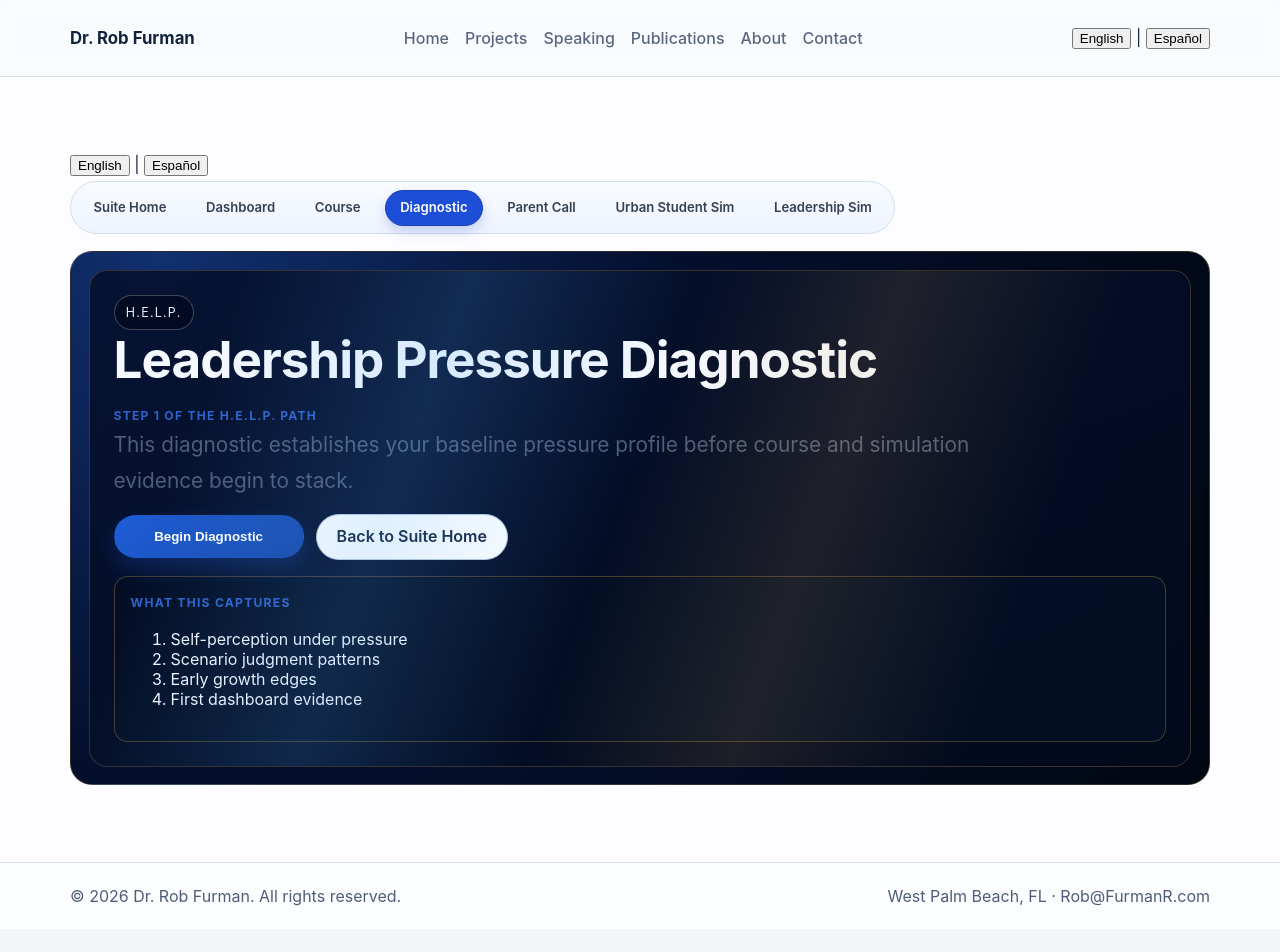
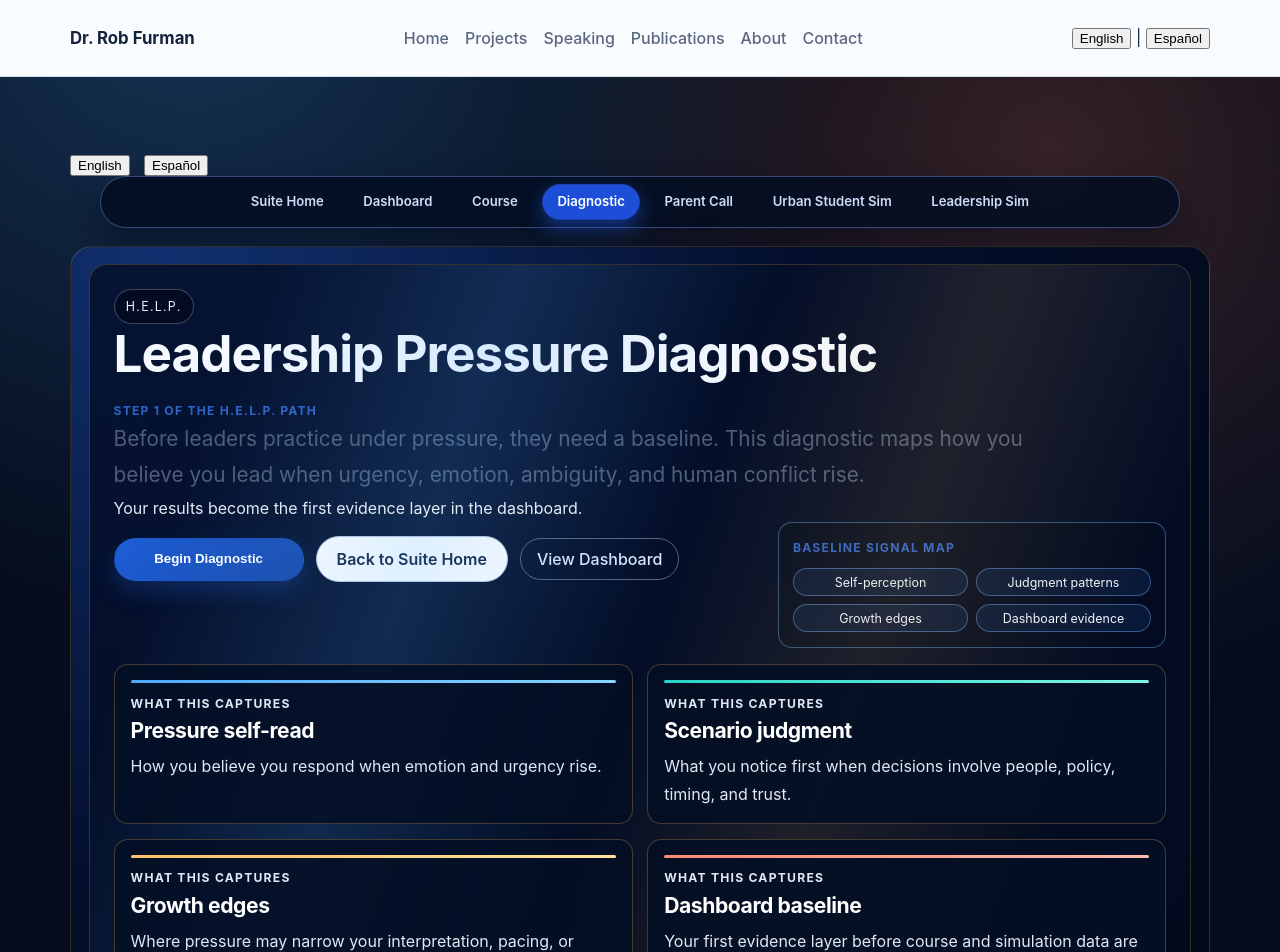
Before and after one commit to DrRobF/rob-furman-portfolio, a Next.js app: page /human-equation-suite/diagnostic in a window 1280 px wide. Shown: the top 952 px of the page. Before the commit the page ends 929 px from the top, so only its background shows below. Built offline with nearby package versions, Linux system fonts and the light colour scheme.

Commit message:
Enhance diagnostic landing design and CTA flow

```diff
--- a/app/human-equation-suite/diagnostic/helpSuite.module.css
+++ b/app/human-equation-suite/diagnostic/helpSuite.module.css
@@ -59,3 +59,46 @@
 }
 
 .helpButton { min-width: 190px; }
+
+.diagnosticSection {
+  background:
+    radial-gradient(circle at 15% -10%, rgba(77, 169, 255, 0.28), transparent 38%),
+    radial-gradient(circle at 82% 6%, rgba(255, 131, 102, 0.2), transparent 34%),
+    linear-gradient(180deg, #030916 0%, #050d1f 45%, #040a19 100%);
+}
+
+.navWrap :global(.human-equation-nav) {
+  margin: 0 auto 1rem;
+  width: min(1080px, 100%);
+  justify-content: center;
+  border: 1px solid rgba(128, 166, 255, 0.38);
+  background: rgba(4, 14, 34, 0.88);
+  box-shadow: 0 18px 34px rgba(2, 8, 22, 0.4);
+}
+
+.navWrap :global(.human-equation-nav .button.secondary) { color: #cddcf8; }
+.navWrap :global(.human-equation-nav .button.primary) { box-shadow: 0 8px 20px rgba(39, 97, 255, 0.45); }
+
+.evidenceLine { color: #eff5ff; opacity: 0.95; }
+.heroLayout { display: grid; grid-template-columns: 1.25fr .75fr; gap: 1rem; align-items: start; }
+.signalCard { border: 1px solid rgba(109, 189, 255, 0.4); border-radius: 14px; background: rgba(3, 13, 33, 0.92); padding: .9rem; }
+.signalChips { display: grid; grid-template-columns: 1fr 1fr; gap: .5rem; margin-top: .6rem; }
+.signalChips span { display: inline-flex; justify-content: center; border-radius: 999px; padding: .35rem .55rem; border: 1px solid rgba(120, 180, 255, 0.42); background: rgba(9, 26, 58, 0.95); color: #eef4ff; font-size: .78rem; }
+
+.captureGrid { display: grid; grid-template-columns: repeat(2, minmax(0, 1fr)); gap: .9rem; margin-top: 1rem; }
+.captureCard { position: relative; margin-top: 0; min-height: 140px; }
+.captureCard h3 { margin: .35rem 0 .5rem; color: #ffffff; }
+.captureCard p { color: #edf3ff; opacity: 0.95; }
+.captureAccent { display: block; height: 3px; border-radius: 999px; margin-bottom: .6rem; }
+.captureAccent[data-index='1'] { background: linear-gradient(90deg, #4da9ff, #87d4ff); }
+.captureAccent[data-index='2'] { background: linear-gradient(90deg, #2ad4c8, #7ff4e5); }
+.captureAccent[data-index='3'] { background: linear-gradient(90deg, #ffc165, #ffe39d); }
+.captureAccent[data-index='4'] { background: linear-gradient(90deg, #ff8a72, #ffbaa9); }
+.nextPanel { margin-top: .9rem; }
+.nextPanel ol { margin: .35rem 0 0 1.1rem; color: #f5f8ff; }
+.nextPanel li { margin-bottom: .3rem; }
+
+@media (max-width: 900px) {
+  .heroLayout { grid-template-columns: 1fr; }
+  .captureGrid { grid-template-columns: 1fr; }
+}
--- a/app/human-equation-suite/diagnostic/page.js
+++ b/app/human-equation-suite/diagnostic/page.js
@@ -391,23 +391,35 @@ export default function HumanEquationDiagnosticPage() {
       return () => window.clearTimeout(timer);
     } catch {}
   }, [isComplete, result, completedCount, triggeredProbeCategories, router]);
-  return (<section className="section section-light"><div className="container"><LanguageSwitcher />
-        <HumanEquationNav />
+  return (<section className={`section section-light ${styles.diagnosticSection}`}><div className="container"><LanguageSwitcher />
+        <div className={styles.navWrap}><HumanEquationNav /></div>
     <HelpSuiteShell className={styles.helpSuiteShell}>
       <HelpHeroPanel className={styles.helpHeroPanel}>
         <HelpSubnav className={styles.helpSubnav}>H.E.L.P.</HelpSubnav>
         <h1>{es ? 'Diagnóstico de Presión de Liderazgo' : 'Leadership Pressure Diagnostic'}</h1>
         <p className="eyebrow">Step 1 of the H.E.L.P. Path</p>
-        <p className="lead">This diagnostic establishes your baseline pressure profile before course and simulation evidence begin to stack.</p>
-        <div className="button-row top-space-sm"><HelpButton className={`button primary ${styles.helpButton}`} onClick={() => { setStarted(true); setViewResults(false); setCurrentQuestionIndex(0); setQuestionFlow(coreQuestions.map((q) => q.id)); setStartedAt(Date.now()); setAnswers({}); setSignalScores({ controlCertainty: 0, consistencyAccountability: 0, selfSacrifice: 0, imagePolish: 0, detachedUrgency: 0 }); setCompletionReason(null); setTriggeredProbeCategories([]); setRedirectingToDashboard(false); }}>Begin Diagnostic</HelpButton><HelpButton as={Link} href="/human-equation-suite" className={`button secondary ${styles.helpButton}`}>Back to Suite Home</HelpButton>{isComplete && <button className="button tertiary" onClick={() => setViewResults(true)}>View Results</button>}</div>
-        <HelpReadingPanel className={styles.helpReadingPanel}>
-          <p className="eyebrow">What this captures</p>
-          <ol>
-            <li>Self-perception under pressure</li>
-            <li>Scenario judgment patterns</li>
-            <li>Early growth edges</li>
-            <li>First dashboard evidence</li>
-          </ol>
+        <p className="lead">Before leaders practice under pressure, they need a baseline. This diagnostic maps how you believe you lead when urgency, emotion, ambiguity, and human conflict rise.</p>
+        <p className={styles.evidenceLine}>Your results become the first evidence layer in the dashboard.</p>
+        <div className={styles.heroLayout}>
+          <div>
+            <div className="button-row top-space-sm"><HelpButton className={`button primary ${styles.helpButton}`} onClick={() => { setStarted(true); setViewResults(false); setCurrentQuestionIndex(0); setQuestionFlow(coreQuestions.map((q) => q.id)); setStartedAt(Date.now()); setAnswers({}); setSignalScores({ controlCertainty: 0, consistencyAccountability: 0, selfSacrifice: 0, imagePolish: 0, detachedUrgency: 0 }); setCompletionReason(null); setTriggeredProbeCategories([]); setRedirectingToDashboard(false); }}>Begin Diagnostic</HelpButton><HelpButton as={Link} href="/human-equation-suite" className={`button secondary ${styles.helpButton}`}>Back to Suite Home</HelpButton><HelpButton as={Link} href="/human-equation-suite/dashboard?tab=diagnostic" className="button tertiary">View Dashboard</HelpButton>{isComplete && <button className="button tertiary" onClick={() => setViewResults(true)}>View Results</button>}</div>
+          </div>
+          <div className={styles.signalCard}>
+            <p className="eyebrow">Baseline signal map</p>
+            <div className={styles.signalChips}><span>Self-perception</span><span>Judgment patterns</span><span>Growth edges</span><span>Dashboard evidence</span></div>
+          </div>
+        </div>
+        <div className={styles.captureGrid}>
+          {[
+            ["Pressure self-read", "How you believe you respond when emotion and urgency rise."],
+            ["Scenario judgment", "What you notice first when decisions involve people, policy, timing, and trust."],
+            ["Growth edges", "Where pressure may narrow your interpretation, pacing, or follow-through."],
+            ["Dashboard baseline", "Your first evidence layer before course and simulation data are added."],
+          ].map(([title, copy], index) => <HelpReadingPanel key={title} className={`${styles.helpReadingPanel} ${styles.captureCard}`}><span className={styles.captureAccent} data-index={index + 1} /><p className="eyebrow">What this captures</p><h3>{title}</h3><p>{copy}</p></HelpReadingPanel>)}
+        </div>
+        <HelpReadingPanel className={`${styles.helpReadingPanel} ${styles.nextPanel}`}>
+          <p className="eyebrow">What happens next</p>
+          <ol><li>Review your baseline report.</li><li>Learn the 8 Factors.</li><li>Practice under pressure in simulations.</li><li>Watch the dashboard update as evidence accumulates.</li></ol>
         </HelpReadingPanel>
       </HelpHeroPanel>
     </HelpSuiteShell>
```
